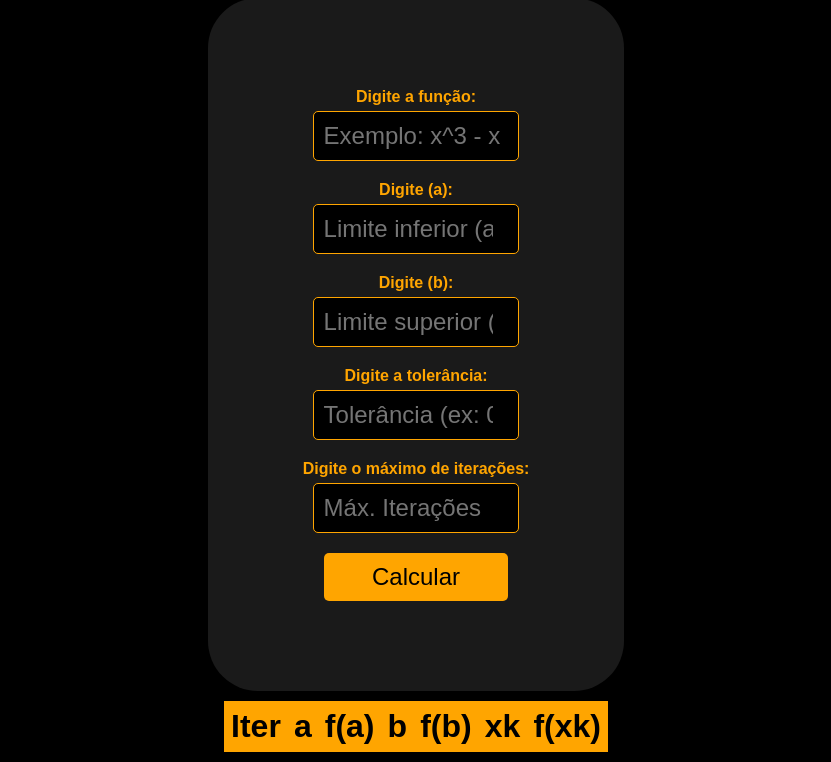
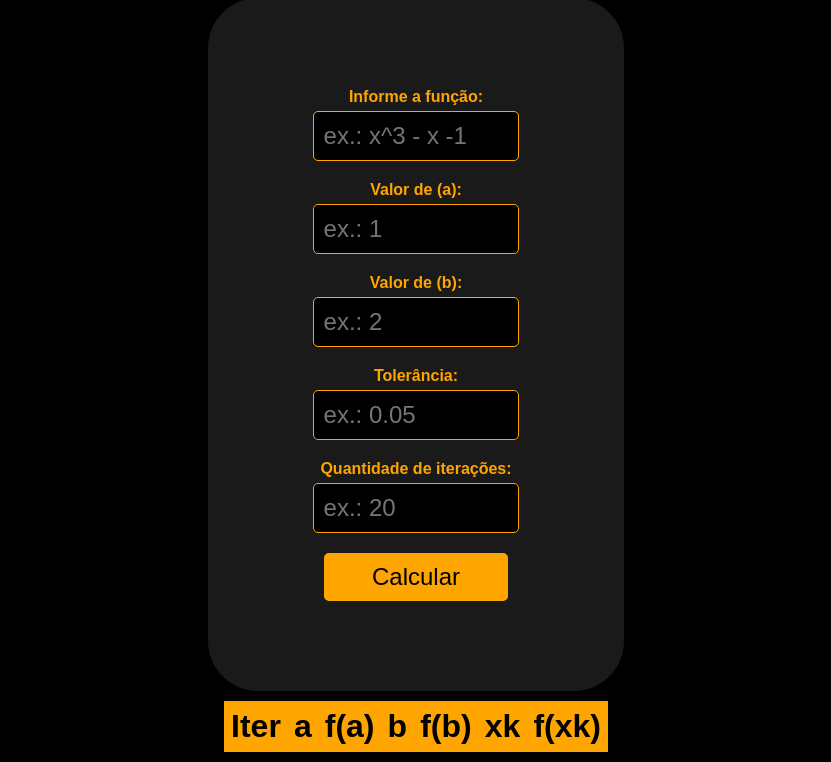
Before and after one commit to entrea/regula-falsi, a plain HTML site: page index.html in a window 1280 px wide. Shown: the part 114-876 px from the top of the page, without its empty margins (224-1055 px from the left). Drawn offline with nearby package versions, Linux system fonts and the light colour scheme.

Commit message:
Mudando a forma de como o usuáro deve inserir os valores

```diff
--- a/index.html
+++ b/index.html
@@ -108,21 +108,21 @@
 <body>
     <h1>Método Regula Falsi</h1>
     <div class="form-container">
-        <label for="func">Digite a função:</label>
-        <input type="text" id="func" placeholder="Exemplo: x^3 - x -1" required>
+        <label for="func">Informe a função:</label>
+        <input type="text" id="func" placeholder="ex.: x^3 - x -1" required>
 
-        <label for="a">Digite (a):</label>
-        <input type="number" id="a" placeholder="Limite inferior (a)" required>
+        <label for="a">Valor de (a):</label>
+        <input type="number" id="a" placeholder="ex.: 1" required>
 
-        <label for="b">Digite (b):</label>
-        <input type="number" id="b" placeholder="Limite superior (b)" required>
+        <label for="b">Valor de (b):</label>
+        <input type="number" id="b" placeholder="ex.: 2" required>
 
-        <label for="tol">Digite a tolerância:</label>
-        <input type="number" id="tol" step="any" placeholder="Tolerância (ex: 0.001)" required>
+        <label for="tol">Tolerância:</label>
+        <input type="number" id="tol" step="any" placeholder="ex.: 0.05" required>
 
 
-        <label for="maxIter">Digite o máximo de iterações:</label>
-        <input type="number" id="maxIter" placeholder="Máx. Iterações" required>
+        <label for="maxIter">Quantidade de iterações:</label>
+        <input type="number" id="maxIter" placeholder="ex.: 20" required>
 
         <button onclick="regulaFalsi()">Calcular</button>
     </div>
```
